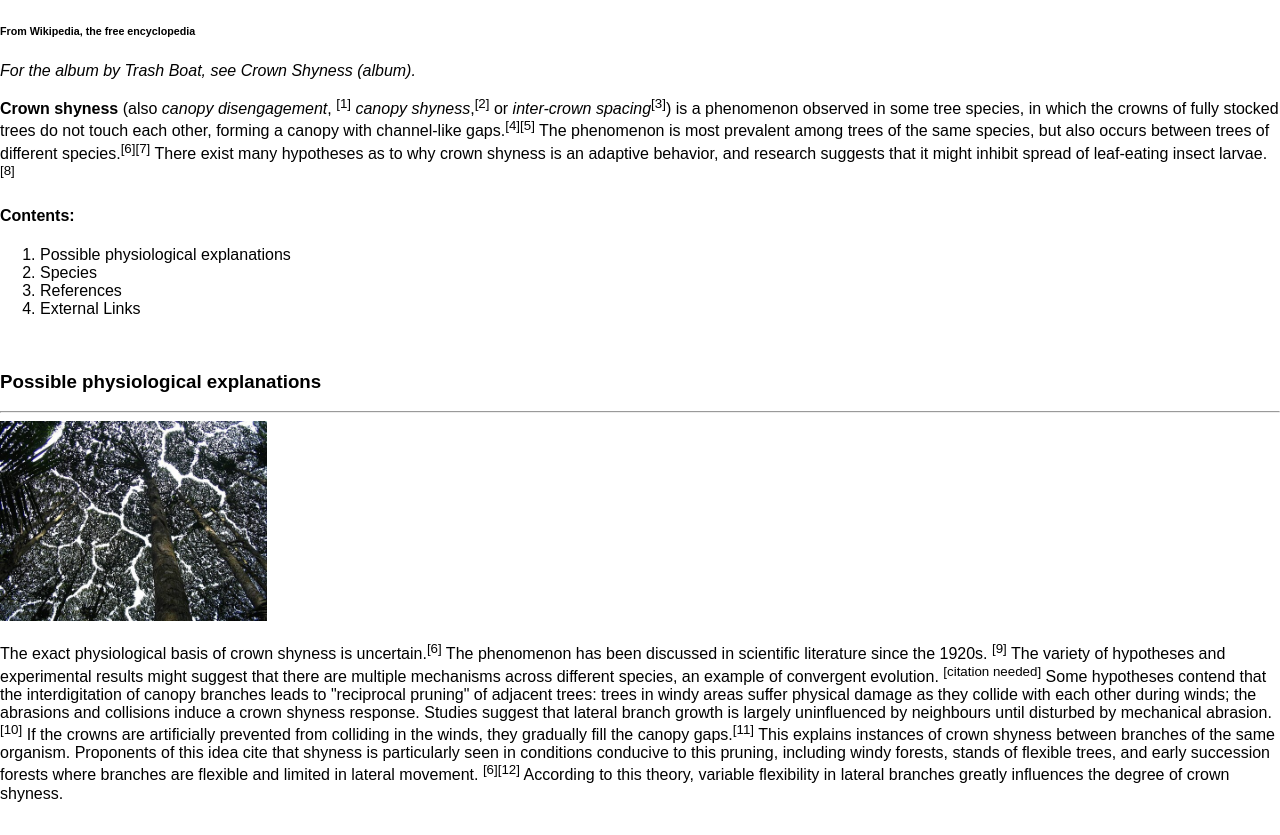
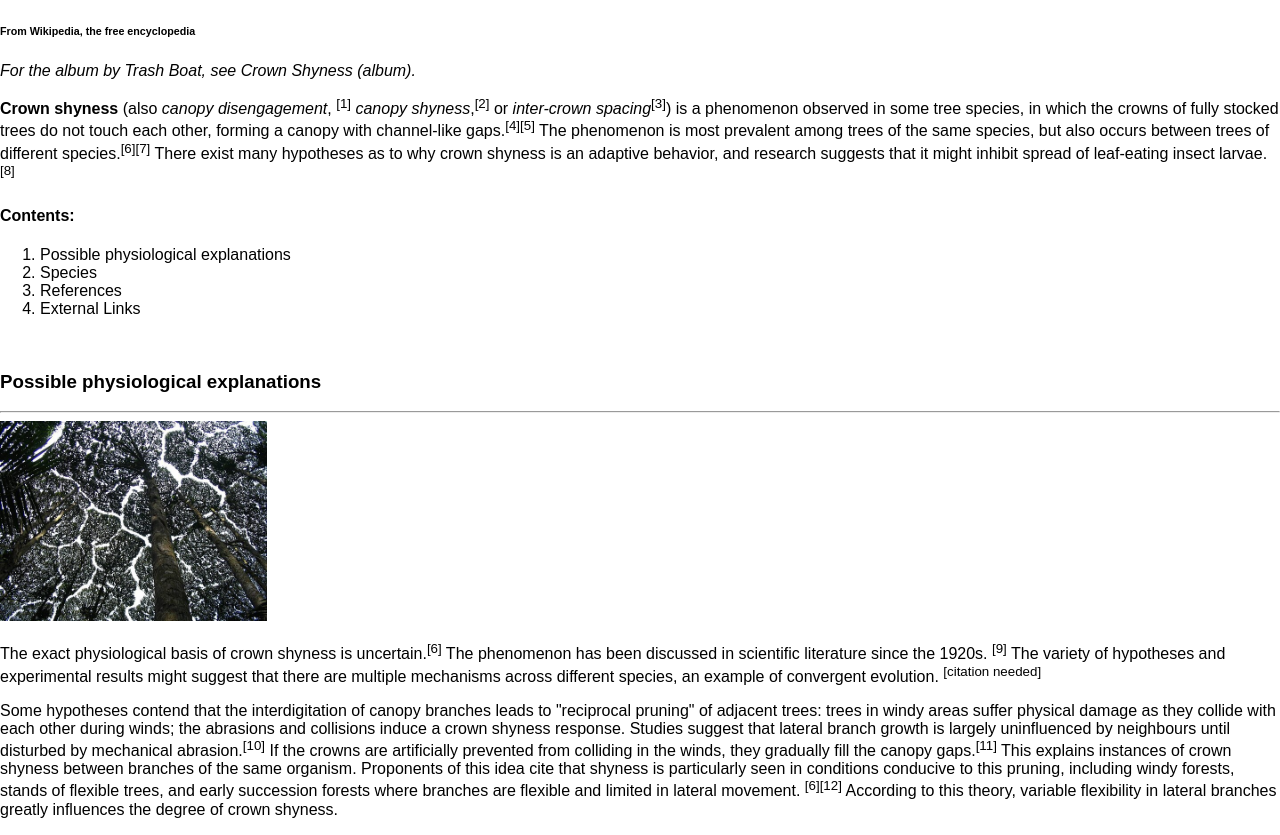
Before and after one commit to TJNetwork/tjnetwork.github.io, a plain HTML site: page exercises/wiki-page/index.html in a window 1280 px wide. Drawn offline with Linux system fonts and the light colour scheme.

Commit message:
Wiki Page

```diff
--- a/exercises/wiki-page/index.html
+++ b/exercises/wiki-page/index.html
@@ -59,14 +59,16 @@
             experimental results might suggest that there are
             multiple mechanisms across different species, an
             example of convergent evolution.
-            <sup>[citation needed]</sup> Some hypotheses
-            contend that the interdigitation of canopy branches
-            leads to "reciprocal pruning" of adjacent trees:
-            trees in windy areas suffer physical damage as they
-            collide with each other during winds; the abrasions
-            and collisions induce a crown shyness response.
-            Studies suggest that lateral branch growth is largely
-            uninfluenced by neighbours until disturbed by
+            <sup>[citation needed]</sup>
+        </p>
+        <p>
+            Some hypotheses contend that the interdigitation of
+            canopy branches leads to "reciprocal pruning" of
+            adjacent trees: trees in windy areas suffer physical
+            damage as they collide with each other during winds;
+            the abrasions and collisions induce a crown shyness
+            response. Studies suggest that lateral branch growth
+            is largely uninfluenced by neighbours until disturbed by
             mechanical abrasion.<sup>[10]</sup> If the crowns are
             artificially prevented from colliding in the winds,
             they gradually fill the canopy gaps.<sup>[11]</sup>
```
